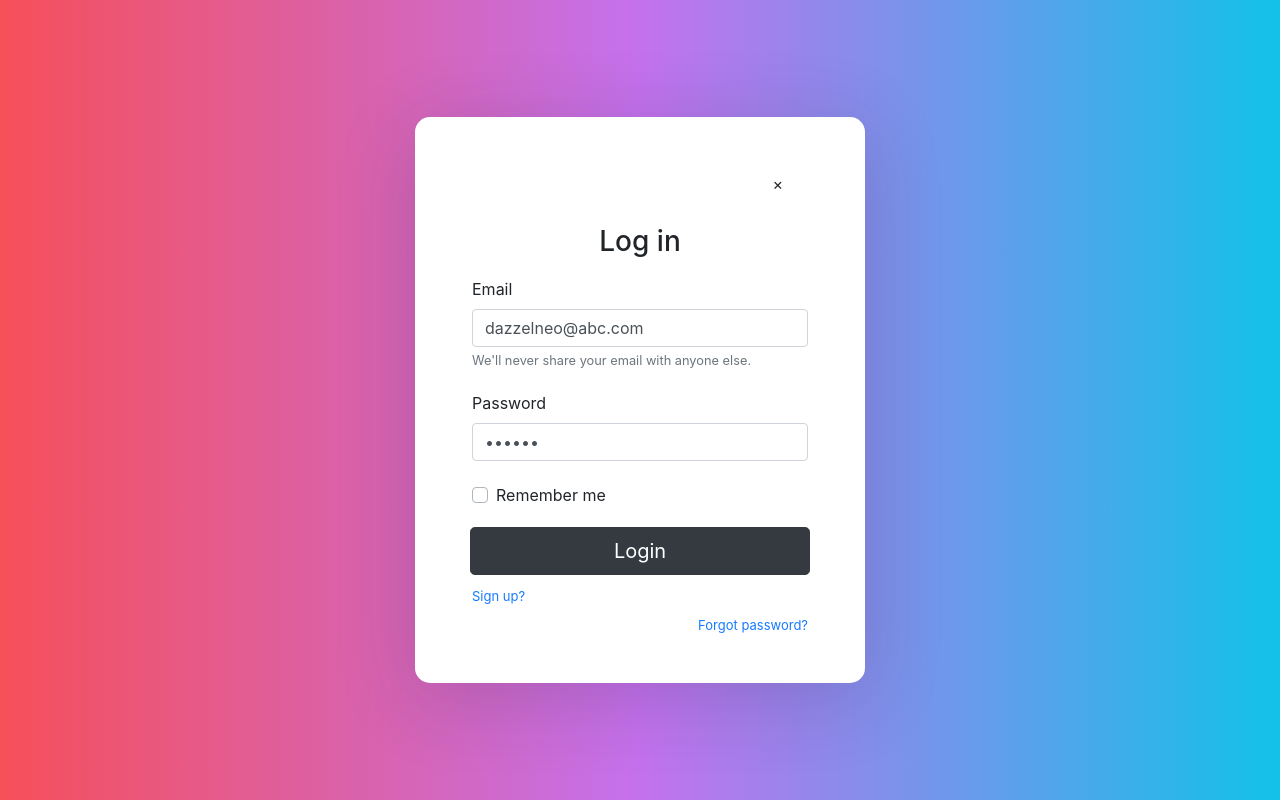
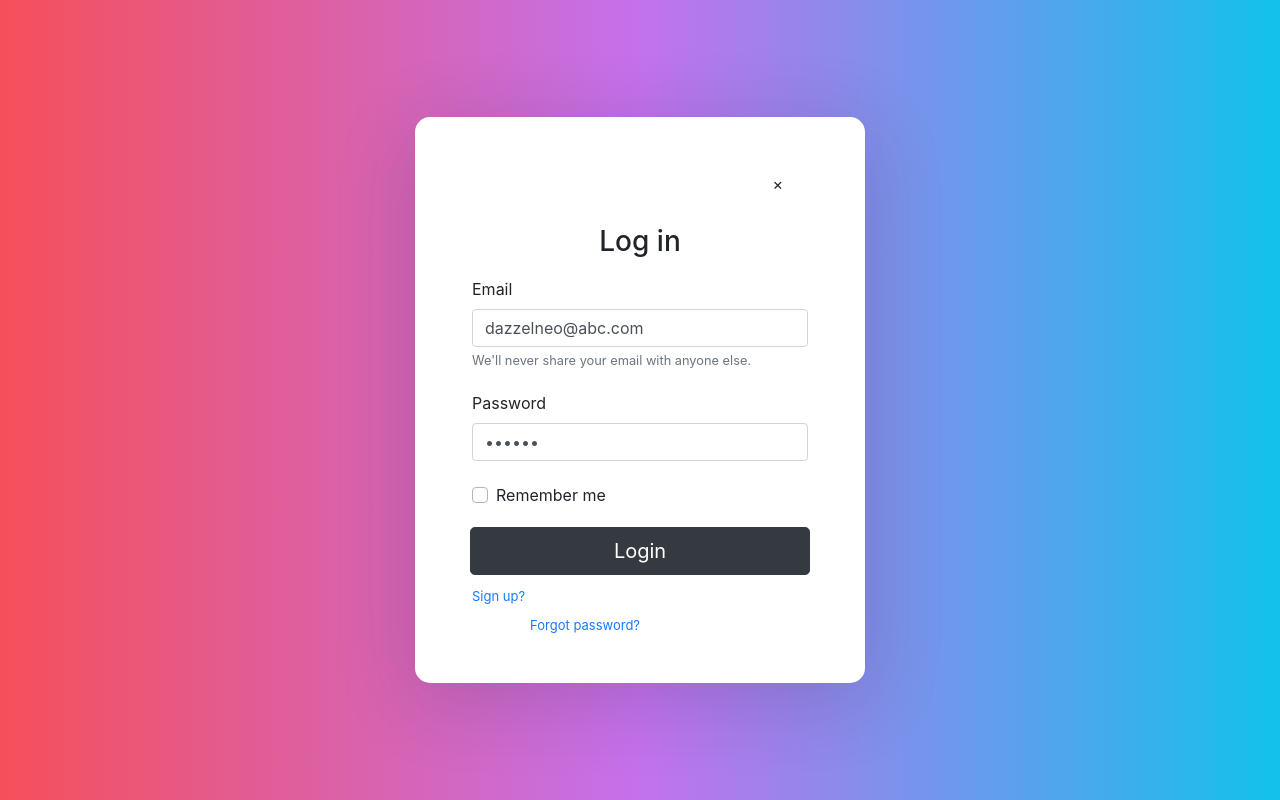
Before and after one commit to lekekbot/Software-Engineering-Practices, a React (Create React App) app in the folder frontend/: page /login in a window 1280 px wide. Built offline with nearby package versions, Linux system fonts and the light colour scheme.

Commit message:
password frontend fix

```diff
--- a/frontend/src/Pages/Login/Login.js
+++ b/frontend/src/Pages/Login/Login.js
@@ -153,7 +153,7 @@ function Login(props) {
 
             <Button type="submit" className="btn btn-dark btn-lg btn-block" disabled={loading}>{loading ? 'Signing in now ...' : 'Login'}</Button>
 
-            <div>
+            <div className='forgot-password-row'>
               <p className="forgot-password text-left">
                 <a href="#">Sign up?</a>
               </p>
--- a/frontend/src/Pages/Login/Login.module2.css
+++ b/frontend/src/Pages/Login/Login.module2.css
@@ -62,6 +62,15 @@ html,
     font-weight: 400;
 }
 
+.forgot-password-row {
+    display: inline-block;
+    width: 100%;
+}
+
+.forgot-password {
+    width: 50%
+}
+
 .forgot-password,
 .forgot-password a {
     text-align: right;
@@ -69,6 +78,7 @@ html,
     padding-top: 10px;
     color: #7f7d7d;
     margin: 0;
+    padding: 0;
 }
 
 .create-user,
```
